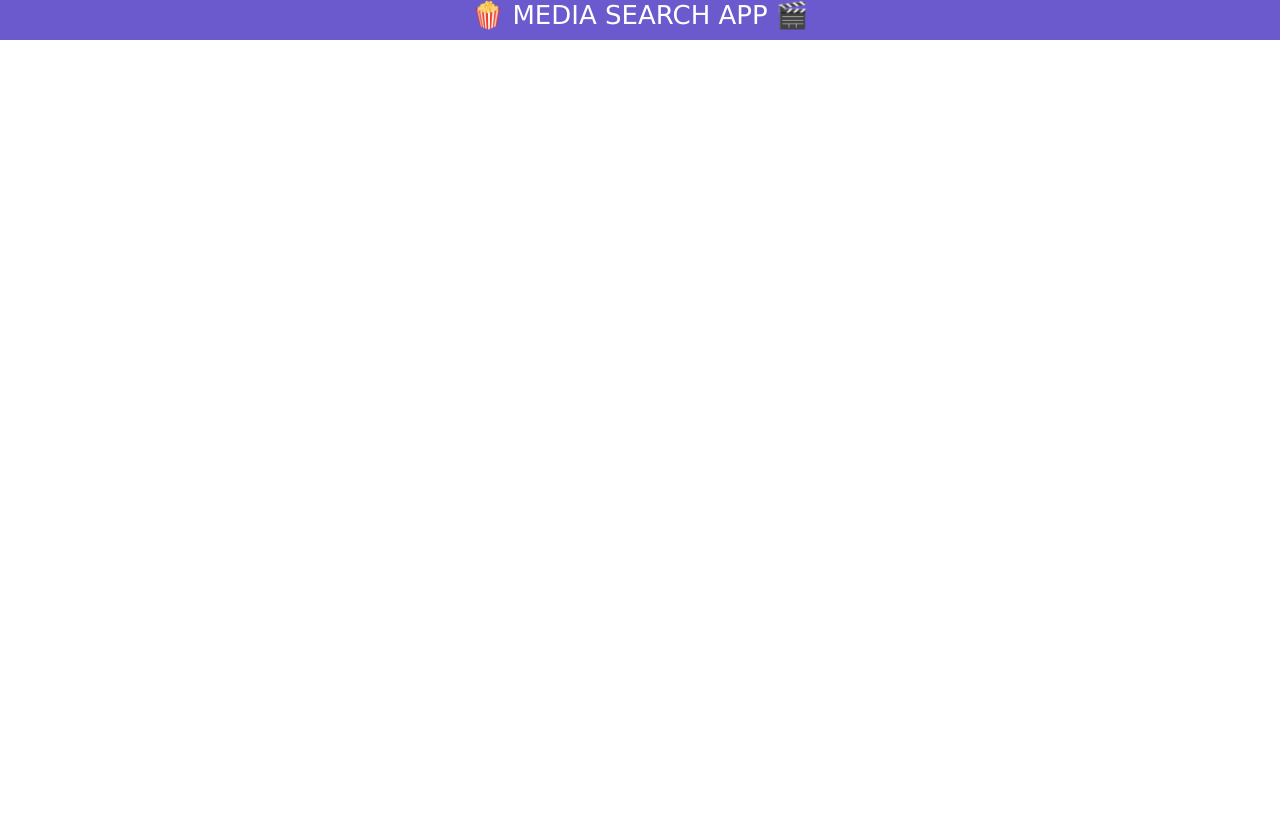
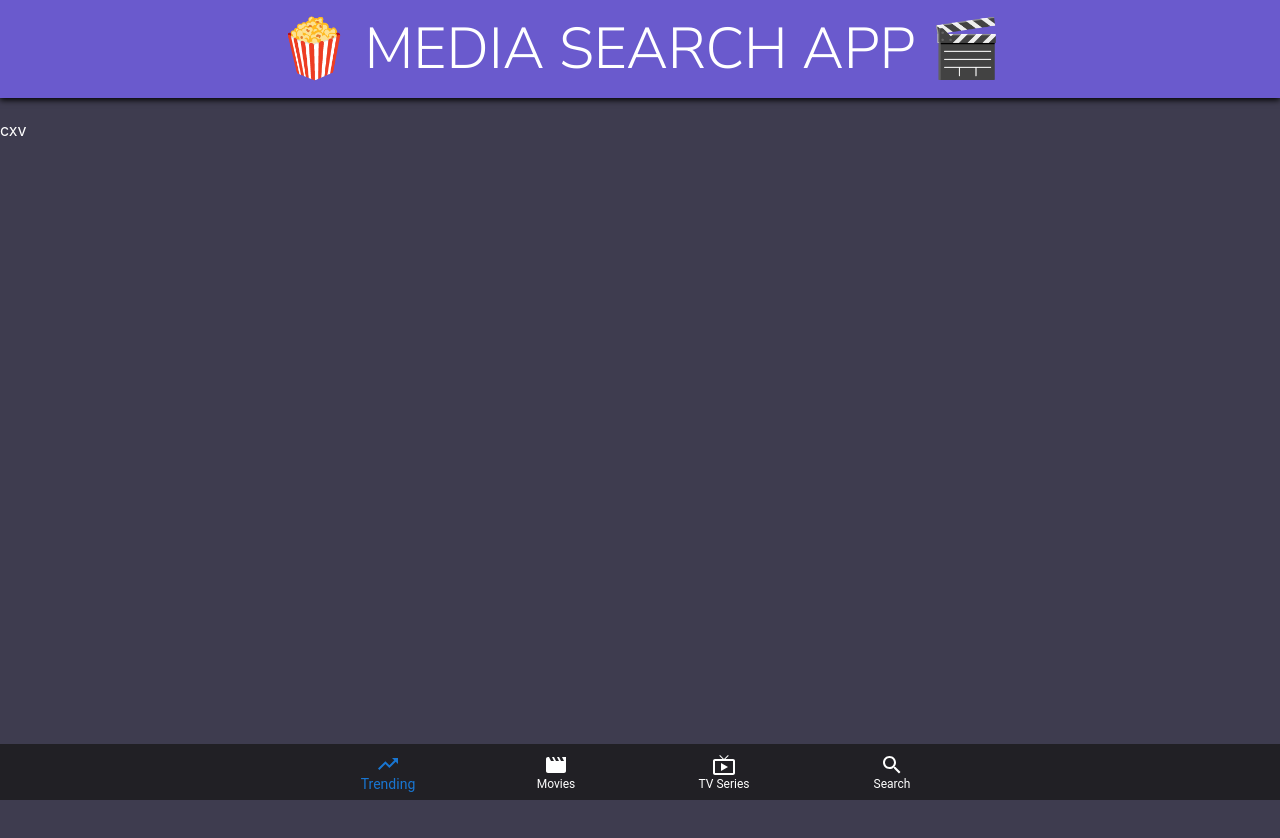
Before and after one commit to JakeNathe/film-finder-app, a React (Create React App) app: page / in a window 1280 px wide. Shown: the top 838 px of the page. Before the commit the page ends 800 px from the top, so only its background shows below. Built offline with nearby package versions, Linux system fonts and the light colour scheme; the HTML template or start-up script is replaced by a standard one.

Commit message:
added css formatting and navigation

```diff
--- a/package.json
+++ b/package.json
@@ -13,6 +13,7 @@
     "axios": "^1.6.0",
     "react": "^18.2.0",
     "react-dom": "^18.2.0",
+    "react-router-dom": "^6.17.0",
     "react-scripts": "5.0.1",
     "web-vitals": "^2.1.4"
   },
--- a/src/App.css
+++ b/src/App.css
@@ -1,19 +1,13 @@
-.App {
-  text-align: center;
+.app {
+  min-height: 100vh;
+  padding-top: 120px;
+  padding-bottom: 70px;
+  background-color: rgb(62, 60, 79);
+  color: white;
 }
 
-.header {
-  width: 100%;
-  justify-content: center;
-  text-transform: uppercase;
-  position: fixed;  /* should not move */
-  display: flex;
-  background-color: slateblue;
-  font-family: Verdana, Geneva, Tahoma, sans-serif;
-  font-size: calc(10px + 2vmin);
-  padding-bottom: 10px;
-  box-shadow: 0px, 1px, 5px;
-  color: white;
-  cursor: pointer;
-  z-index: 100;  /* stay at top */
+@media (max-width:700px){
+  .app {
+    padding-top: 70px;
+  }
 }
--- a/src/App.js
+++ b/src/App.js
@@ -1,11 +1,14 @@
 import './App.css';
 import Header from "./components/Header";
+import SimpleBottomNavigation from './components/Navigation';
 
 function App() {
   return (
-    <div className="App">
-      <Header />
-    </div>
+    <>
+      <Header/>
+      <div className="app">cxv</div>
+      <SimpleBottomNavigation/>
+    </>
   );
 }
 
--- /dev/null
+++ b/src/components/Header.css
@@ -0,0 +1,23 @@
+.header {
+    width: 100%;
+    justify-content: center;
+    text-transform: uppercase;
+    position: fixed;  /* should not move */
+    display: flex;
+    background-color: rgb(106, 90, 205);
+    font-family: "Nunito Sans", sans-serif;
+    font-size: 4.5vw;
+    padding-bottom: 10px;
+    padding-top: 10px;
+    box-shadow: 0px 2px 6px black;
+    color: white;
+    cursor: pointer;
+    z-index: 100;  /* stay at top */
+  }
+
+  @media (max-width:1000px){
+    .header{
+      padding-top: 15px;
+      font-size: 6vw;
+    }
+  }
--- a/src/components/Header.js
+++ b/src/components/Header.js
@@ -1,4 +1,5 @@
 import React from 'react';
+import "./Header.css";
 
 const Header = () => {
     return <span className="header">🍿 Media Search App 🎬</span>
--- /dev/null
+++ b/src/components/Navigation.js
@@ -0,0 +1,49 @@
+/* Navigation code is from material ui: https://mui.com/material-ui/react-bottom-navigation/ */
+
+import * as React from 'react';
+import Box from '@mui/material/Box';
+import BottomNavigation from '@mui/material/BottomNavigation';
+import BottomNavigationAction from '@mui/material/BottomNavigationAction';
+import MovieIcon from '@mui/icons-material/Movie';
+import LiveTvIcon from '@mui/icons-material/LiveTv';
+import SearchIcon from '@mui/icons-material/Search';
+import TrendingUpIcon from '@mui/icons-material/TrendingUp';
+
+export default function SimpleBottomNavigation() {
+  const [value, setValue] = React.useState(0);
+
+  return (
+    <Box sx={{ width: "100%", position: "fixed", bottom: 0, zIndex: 100}}>
+
+      <BottomNavigation sx={{backgroundColor: "#212025"}}
+        showLabels
+        value={value}
+        onChange={(event, newValue) => {
+          setValue(newValue);
+        }}
+      >
+        <BottomNavigationAction
+        sx={{color: "white"}}
+        label="Trending"
+        icon={<TrendingUpIcon />}
+        />
+        <BottomNavigationAction
+        sx={{color: "white"}}
+        label="Movies"
+        icon={<MovieIcon />}
+        />
+        <BottomNavigationAction
+        sx={{color: "white"}}
+        label="TV Series"
+        icon={<LiveTvIcon />}
+        />
+        <BottomNavigationAction
+        sx={{color: "white"}}
+        label="Search"
+        icon={<SearchIcon />}
+        />
+      </BottomNavigation>
+
+    </Box>
+  );
+}
--- a/src/index.css
+++ b/src/index.css
@@ -1,3 +1,5 @@
+@import url('https://fonts.googleapis.com/css2?family=Nunito+Sans:opsz,wght@6..12,300&display=swap');
+
 body {
   margin: 0;
   font-family: -apple-system, BlinkMacSystemFont, 'Segoe UI', 'Roboto', 'Oxygen',
```
Also changed, not shown: 1 other file (tests, documents, lock files or other folders).
